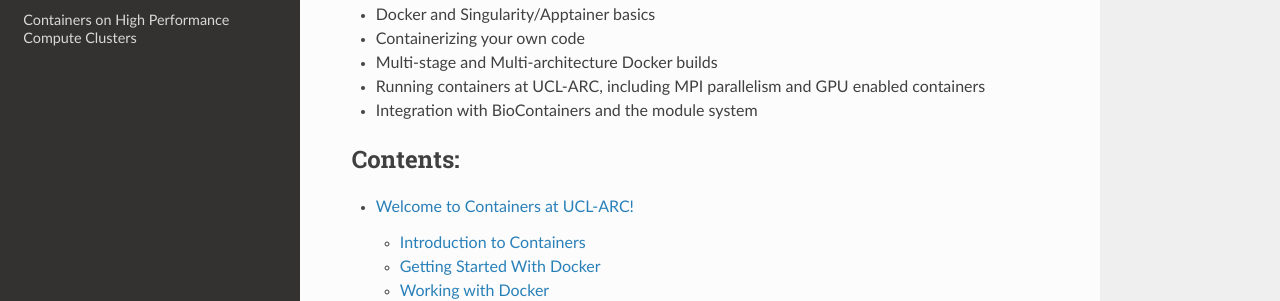
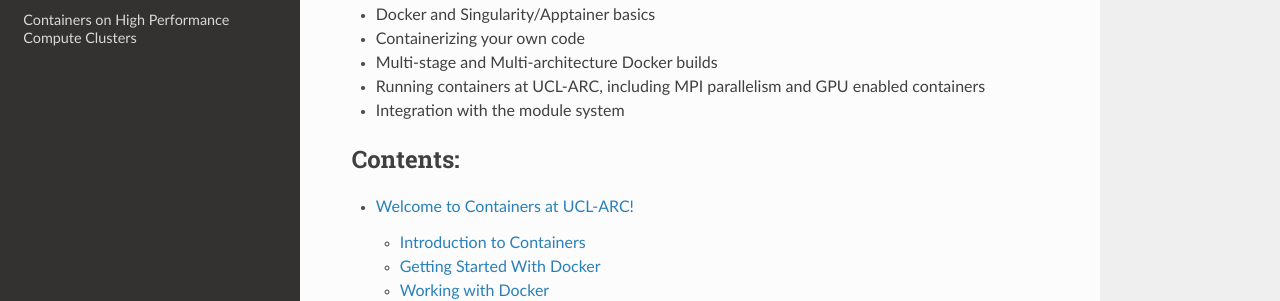
Before and after one commit to TACC/containers_at_tacc, a Sphinx documentation site: the page built from docs/index.rst, in a window 1280 px wide and 1310 px high. Shown: the part 325-626 px from the top of the window. Built offline with Sphinx 7.4.7 and the Read the Docs theme 2.0.0, drawn with Linux system fonts in a browser that asks for light colours.

Commit message:
no biocontainers. probably?

```diff
--- a/docs/index.rst
+++ b/docs/index.rst
@@ -17,7 +17,7 @@
 - Containerizing your own code
 - Multi-stage and Multi-architecture Docker builds
 - Running containers at |site|, including MPI parallelism and GPU enabled containers
-- Integration with BioContainers and the module system
+- Integration with the module system
 
 
 .. toctree::
```
